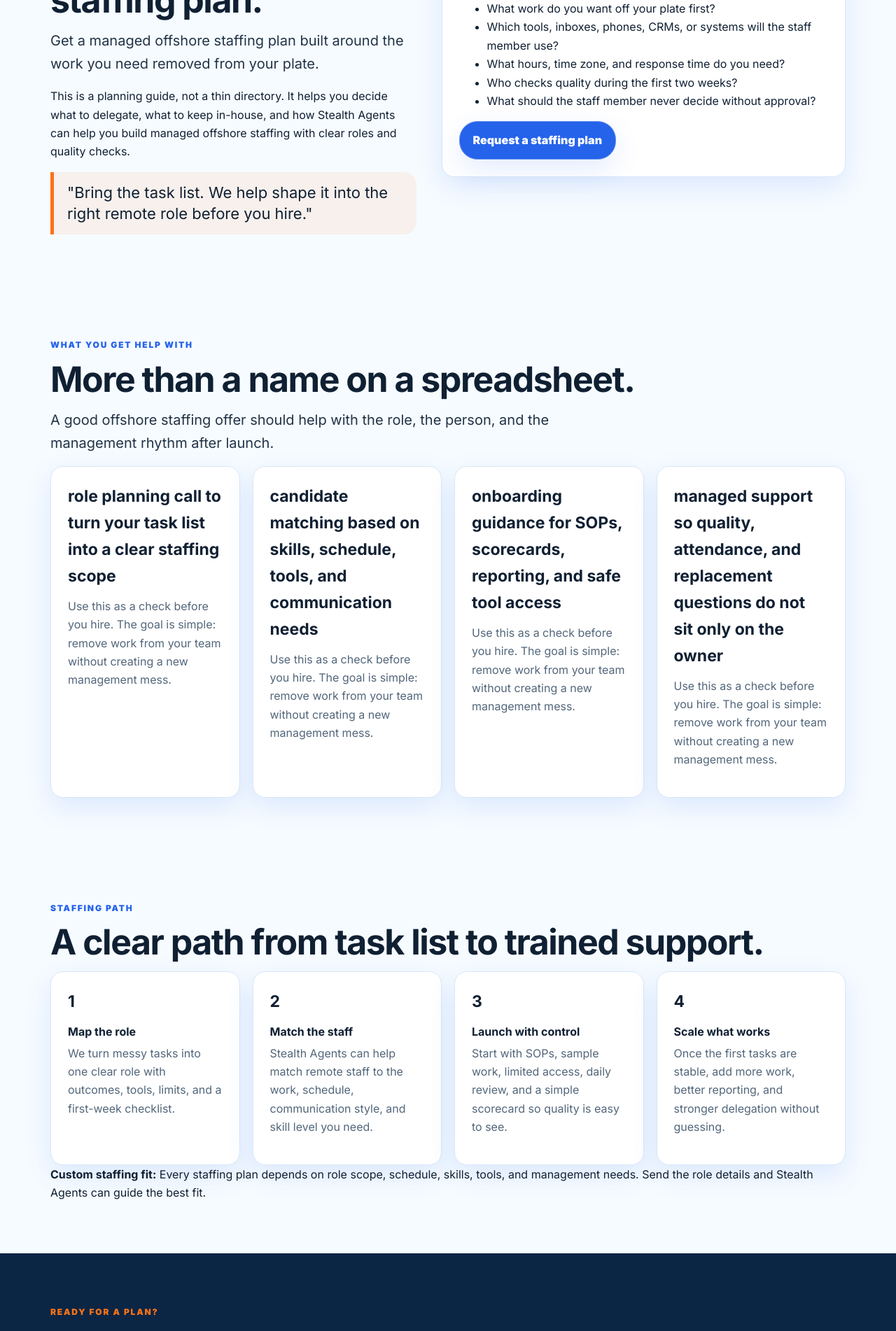
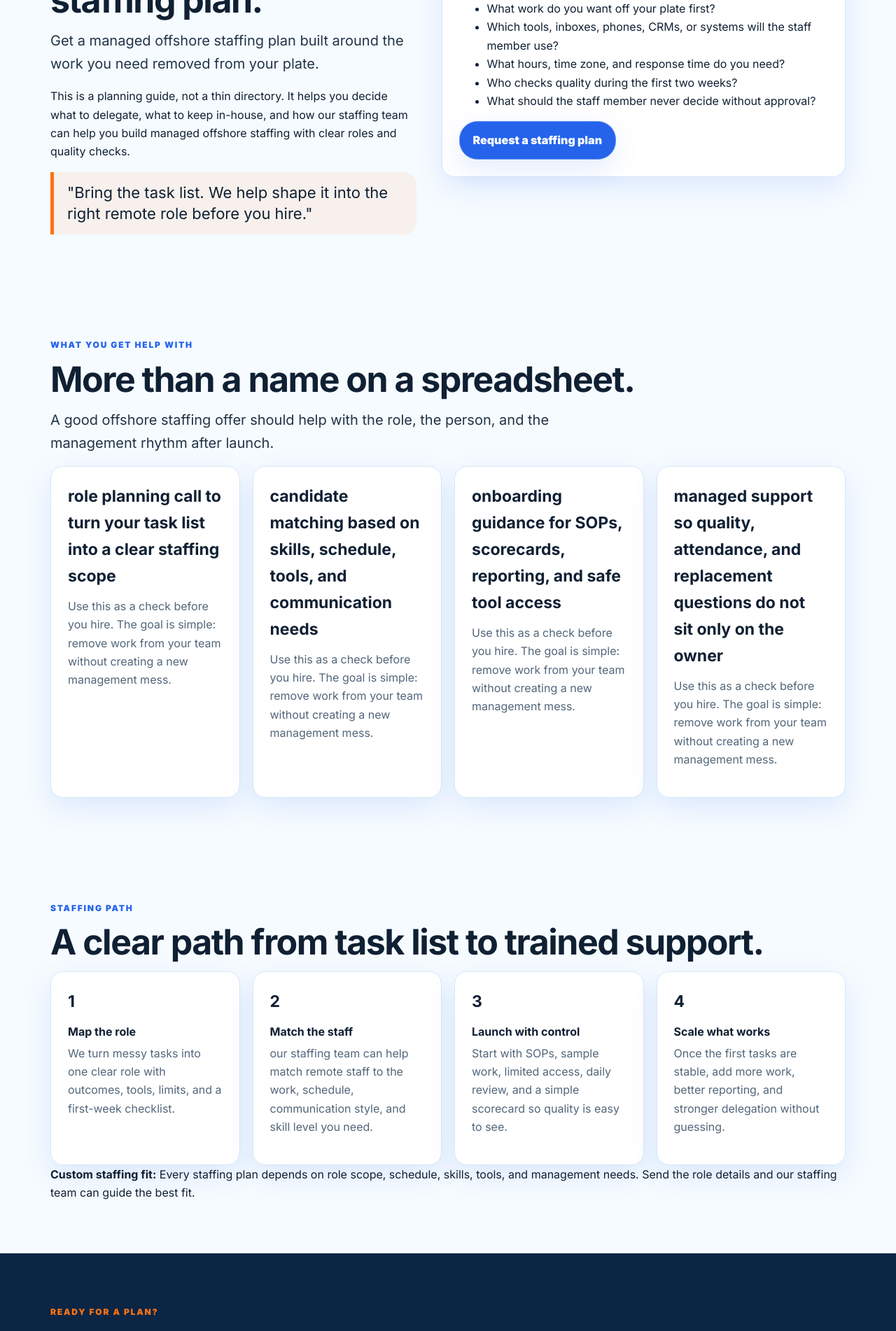
Before and after one commit to coolifystealthagents/hireassistantnearme, a Next.js app: page / in a window 1280 px wide. Shown: the part 8160-10062 px from the top of the page at 70% size. Built offline with nearby package versions, Linux system fonts and the light colour scheme.

Commit message:
Remove Stealth Agents mentions from site copy

```diff
--- a/app/components.tsx
+++ b/app/components.tsx
@@ -8,5 +8,5 @@
 
 export function JsonLd({data}:{data: any}){return <script type='application/ld+json' dangerouslySetInnerHTML={{__html: JSON.stringify(data)}} />}
 export function Header(){return <header className={`nav nav-${site.slug}`} data-system={systemName}><div className='container nav-inner'><a className='logo' href='/' aria-label={`${site.brand} home`}><img className='logo-img' src='/logo.svg' alt={`${site.brand} logo`}/><span className='logo-text'><span className='logo-name'>{site.brand}</span><span className='logo-sub'>{badgeName} · {systemName}</span></span></a><nav className='links'><a href='/#services'>Services</a><a href='/#process'>Process</a><a href='/#compare'>Compare</a><a href='/blog'>Blog</a><a href='/contact'>Contact</a></nav><a className='btn nav-cta' href='/contact'>Request Staff</a></div></header>}
-export function Footer(){return <footer className='footer'><div className='container two'><div><b>{site.brand}</b><p>Lead-generation guide connected to Stealth Agents for business owners who want managed offshore staff, clearer delegation, and stronger support without public one-size-fits-all staffing details.</p></div><div>{footerItems.map((s: any)=>{ const label = s.title || s.name || s.label || s.question || String(s); const href = s.slug ? `/services/${s.slug}` : '/blog'; return <a className='pill' href={href} key={s.slug || label}>{label}</a> })}</div></div></footer>}
-export function CTA(){return <section className='section dark'><div className='container two'><div><p className='eyebrow'>Ready for a plan?</p><h2>Map the role before you hire.</h2><p>Share the work, tools, schedule, and success metric. We will shape it into a practical offshore staffing plan for Stealth Agents to review with you.</p></div><div><a className='btn' href='/contact'>Request staffing plan</a></div></div></section>}
+export function Footer(){return <footer className='footer'><div className='container two'><div><b>{site.brand}</b><p>Lead-generation guide connected to our staffing team for business owners who want managed offshore staff, clearer delegation, and stronger support without public one-size-fits-all staffing details.</p></div><div>{footerItems.map((s: any)=>{ const label = s.title || s.name || s.label || s.question || String(s); const href = s.slug ? `/services/${s.slug}` : '/blog'; return <a className='pill' href={href} key={s.slug || label}>{label}</a> })}</div></div></footer>}
+export function CTA(){return <section className='section dark'><div className='container two'><div><p className='eyebrow'>Ready for a plan?</p><h2>Map the role before you hire.</h2><p>Share the work, tools, schedule, and success metric. We will shape it into a practical offshore staffing plan for our staffing team to review with you.</p></div><div><a className='btn' href='/contact'>Request staffing plan</a></div></div></section>}
--- a/app/data.ts
+++ b/app/data.ts
@@ -173,8 +173,8 @@
   ...blogPosts.map((post) => `/blog/${post.slug}`),
 ];
 
-export const stealthOffer = {
-  partner: 'Stealth Agents',
+export const staffingOffer = {
+  partner: 'our staffing team',
   promise: 'Get a managed offshore staffing plan built around the work you need removed from your plate.',
   fit: [
     'business owners who need reliable remote staff but do not want to screen alone',
@@ -205,9 +205,9 @@
 
 export const staffingProcess = [
   { step: '1', title: 'Map the role', body: 'We turn messy tasks into one clear role with outcomes, tools, limits, and a first-week checklist.' },
-  { step: '2', title: 'Match the staff', body: 'Stealth Agents can help match remote staff to the work, schedule, communication style, and skill level you need.' },
+  { step: '2', title: 'Match the staff', body: 'our staffing team can help match remote staff to the work, schedule, communication style, and skill level you need.' },
   { step: '3', title: 'Launch with control', body: 'Start with SOPs, sample work, limited access, daily review, and a simple scorecard so quality is easy to see.' },
   { step: '4', title: 'Scale what works', body: 'Once the first tasks are stable, add more work, better reporting, and stronger delegation without guessing.' },
 ] as const;
 
-export const staffingFitNote = 'Every staffing plan depends on role scope, schedule, skills, tools, and management needs. Send the role details and Stealth Agents can guide the best fit.';
+export const staffingFitNote = 'Every staffing plan depends on role scope, schedule, skills, tools, and management needs. Send the role details and our staffing team can guide the best fit.';
--- a/app/page.tsx
+++ b/app/page.tsx
@@ -1,5 +1,5 @@
 import { Header, Footer, CTA } from './components';
-import { site, roles, blogPosts, faqs, compareRows, sourcePlaceholders, localMarkets, localImageCards, proofCards, stealthOffer, leadQuestions, staffingProcess, staffingFitNote } from './data';
+import { site, roles, blogPosts, faqs, compareRows, sourcePlaceholders, localMarkets, localImageCards, proofCards, staffingOffer, leadQuestions, staffingProcess, staffingFitNote } from './data';
 
 export default function Home() {
   const faqSchema = { '@context': 'https://schema.org', '@type': 'FAQPage', mainEntity: faqs.map((faq) => ({ '@type': 'Question', name: faq.question, acceptedAnswer: { '@type': 'Answer', text: faq.answer } })) };
@@ -19,8 +19,8 @@
     <section className="section"><div className="container"><p className="eyebrow">Guides</p><h2>Start with these hiring guides</h2><div className="cards">{blogPosts.slice(0,3).map((p)=><a className="card" href={`/blog/${p.slug}`} key={p.slug}><h3>{p.title}</h3><p>{p.excerpt}</p><span className="pill">{p.minutes} min read</span></a>)}</div></div></section>
     <section className="section"><div className="container"><div className="card"><p className="eyebrow">Source placeholders</p><h2>Claims to verify before paid launch</h2><p>These references are included as editorial placeholders so future updates can verify wage, worker-classification, and business-guidance claims.</p><ul className="list">{sourcePlaceholders.map((source)=><li key={source.url}><a className="text-link" href={source.url}>{source.name}</a> — {source.note}</li>)}</ul></div></div></section>
 
-    <section className="section stealth-offer" id="process"><div className="container two"><div><p className="eyebrow">Stealth Agents staffing offer</p><h2>Built to turn this search into a real staffing plan.</h2><p className="lead">{stealthOffer.promise}</p><p>This is a planning guide, not a thin directory. It helps you decide what to delegate, what to keep in-house, and how Stealth Agents can help you build managed offshore staffing with clear roles and quality checks.</p><div className="quote">"Bring the task list. We help shape it into the right remote role before you hire."</div></div><div className="card"><h3>What the lead call should cover</h3><ul className="list">{leadQuestions.map((q)=><li key={q}>{q}</li>)}</ul><a className="btn" href="/contact">Request a staffing plan</a></div></div></section>
-    <section className="section"><div className="container"><p className="eyebrow">What you get help with</p><h2>More than a name on a spreadsheet.</h2><p className="lead">A good offshore staffing offer should help with the role, the person, and the management rhythm after launch.</p><div className="cards">{stealthOffer.included.map((item)=><div className="card" key={item}><h3>{item}</h3><p>Use this as a check before you hire. The goal is simple: remove work from your team without creating a new management mess.</p></div>)}</div></div></section>
+    <section className="section staffing-offer" id="process"><div className="container two"><div><p className="eyebrow">Managed staffing offer</p><h2>Built to turn this search into a real staffing plan.</h2><p className="lead">{staffingOffer.promise}</p><p>This is a planning guide, not a thin directory. It helps you decide what to delegate, what to keep in-house, and how our staffing team can help you build managed offshore staffing with clear roles and quality checks.</p><div className="quote">"Bring the task list. We help shape it into the right remote role before you hire."</div></div><div className="card"><h3>What the lead call should cover</h3><ul className="list">{leadQuestions.map((q)=><li key={q}>{q}</li>)}</ul><a className="btn" href="/contact">Request a staffing plan</a></div></div></section>
+    <section className="section"><div className="container"><p className="eyebrow">What you get help with</p><h2>More than a name on a spreadsheet.</h2><p className="lead">A good offshore staffing offer should help with the role, the person, and the management rhythm after launch.</p><div className="cards">{staffingOffer.included.map((item)=><div className="card" key={item}><h3>{item}</h3><p>Use this as a check before you hire. The goal is simple: remove work from your team without creating a new management mess.</p></div>)}</div></div></section>
     <section className="section" id="compare"><div className="container"><p className="eyebrow">Staffing path</p><h2>A clear path from task list to trained support.</h2><div className="cards">{staffingProcess.map((step)=><div className="card stat" key={step.step}><h3>{step.step}</h3><b>{step.title}</b><p>{step.body}</p></div>)}</div><div className="callout"><b>Custom staffing fit:</b> {staffingFitNote}</div></div></section>
     <CTA />
   </main><Footer/></>;
```
Also changed, not shown: app/contact/page.tsx (+3 -3 lines), 1 other file (tests, documents, lock files or other folders).
